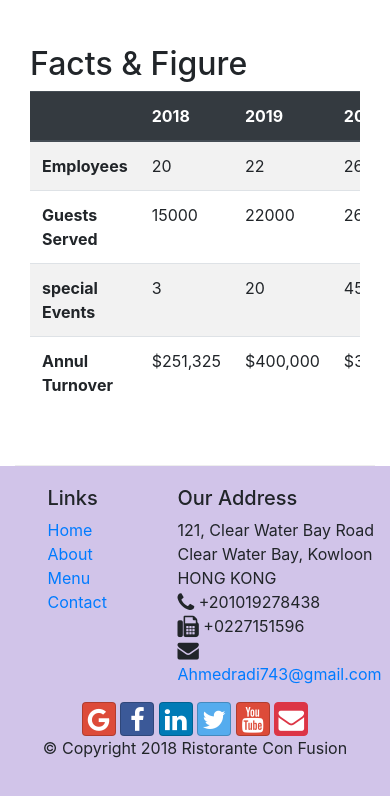
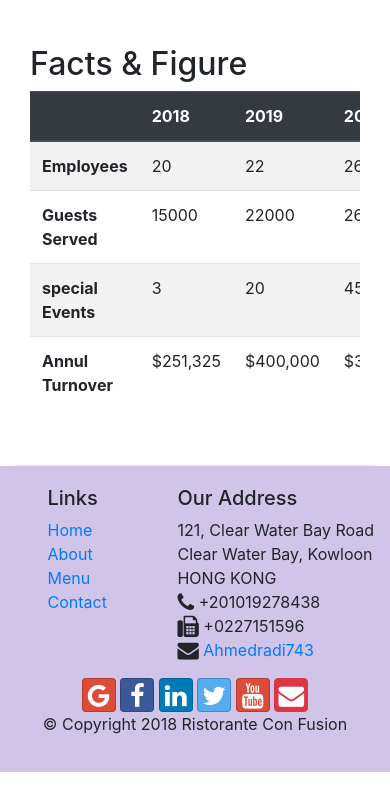
Before and after one commit to Ahmed-Radi/Ristorante-Con-Fusion, a website: page aboutus.html in a window 390 px wide. Shown: the part 1999-2795 px from the top of the page. After the commit the page ends 2771 px from the top, so only its background shows below. Drawn offline with nearby package versions, Linux system fonts and the light colour scheme.

Commit message:
Modify Footer in All pages

```diff
--- a/aboutus.html
+++ b/aboutus.html
@@ -153,7 +153,7 @@
         </div>
     </div>
 
-    <footer class="footer">
+    <footer class="footer overflow-hidden">
         <div class="container">
             <div class="row">
                 <div class=" col-4 offset-1 col-sm-2">
@@ -173,7 +173,7 @@
                         HONG KONG<br>
                         <i class="fa fa-phone fa-lg"></i> +201019278438<br>
                         <i class="fa fa-fax fa-lg"></i>  +0227151596<br>
-                        <i class="fa fa-envelope fa-lg"></i> <a href="mailto:Ahmedradi743@gmail.com">Ahmedradi743@gmail.com</a>
+                        <i class="fa fa-envelope fa-lg"></i> <a href="mailto:Ahmedradi743@gmail.com">Ahmedradi743<span class="d-none d-md-inline">@gmail.com</span></a>
                     </address>
                 </div>
                 <div class="col-12 col-sm-4 align-self-center">
```
Also changed, not shown: contactus.html (+5 -5 lines), index.html (+3 -3 lines).
